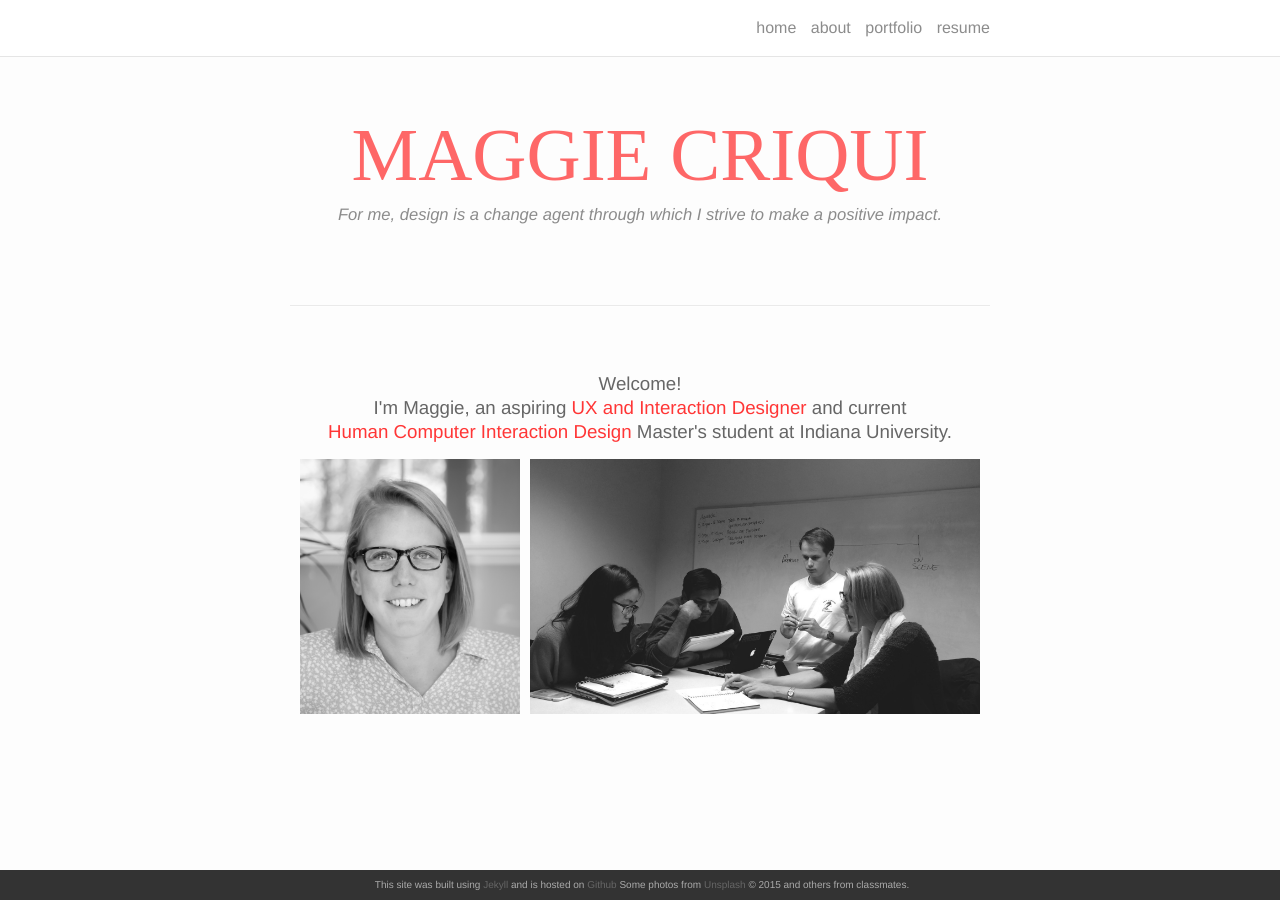
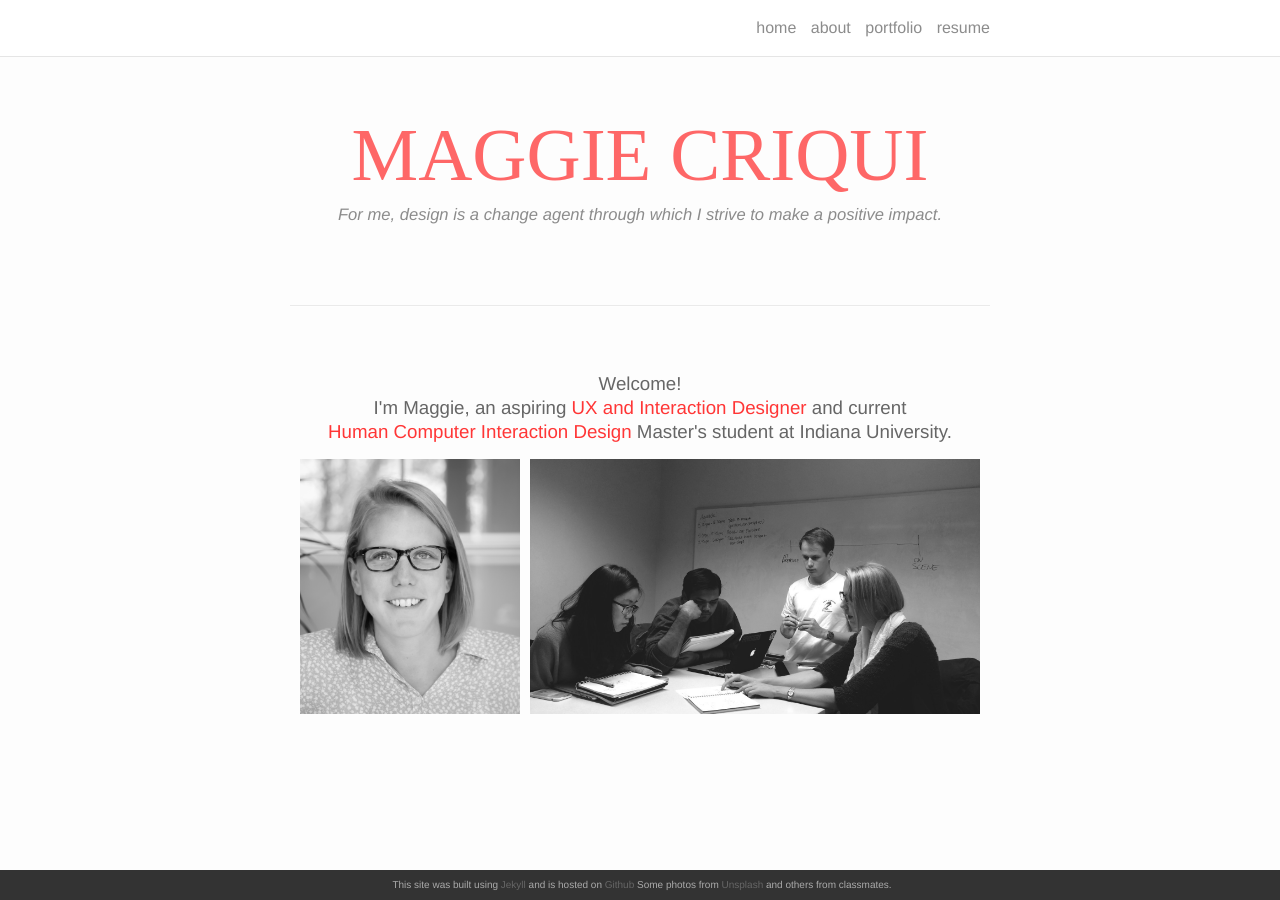
Before and after one commit to mcriqui/mcriqui.github.io, a Jekyll site: the page built from index.html, in a window 1280 px wide. Built offline with Jekyll 4.4.1, drawn with Linux system fonts in a browser that asks for light colours; nearby versions of some CDN libraries; some web fonts are replaced.

Commit message:
updated footer

```diff
--- a/_includes/footer.html
+++ b/_includes/footer.html
@@ -1,7 +1,7 @@
 <footer class="site-footer">
 
   <div class="wrapper">
-  	<p>This site was built using <a href="http://jekyllrb.com" target="_blank">Jekyll</a> and is hosted on <a href="https://github.com" target="_blank">Github</a> Some photos from <a href="https://unsplash.com" target="_blank">Unsplash</a> &#169; 2015 and others from classmates.</p>
+  	<p>This site was built using <a href="http://jekyllrb.com" target="_blank">Jekyll</a> and is hosted on <a href="https://github.com/mcriqui/mcriqui.github.io" target="_blank">Github</a> Some photos from <a href="https://unsplash.com" target="_blank">Unsplash</a> and others from classmates.</p>
   </div>
 
 </footer>
```
